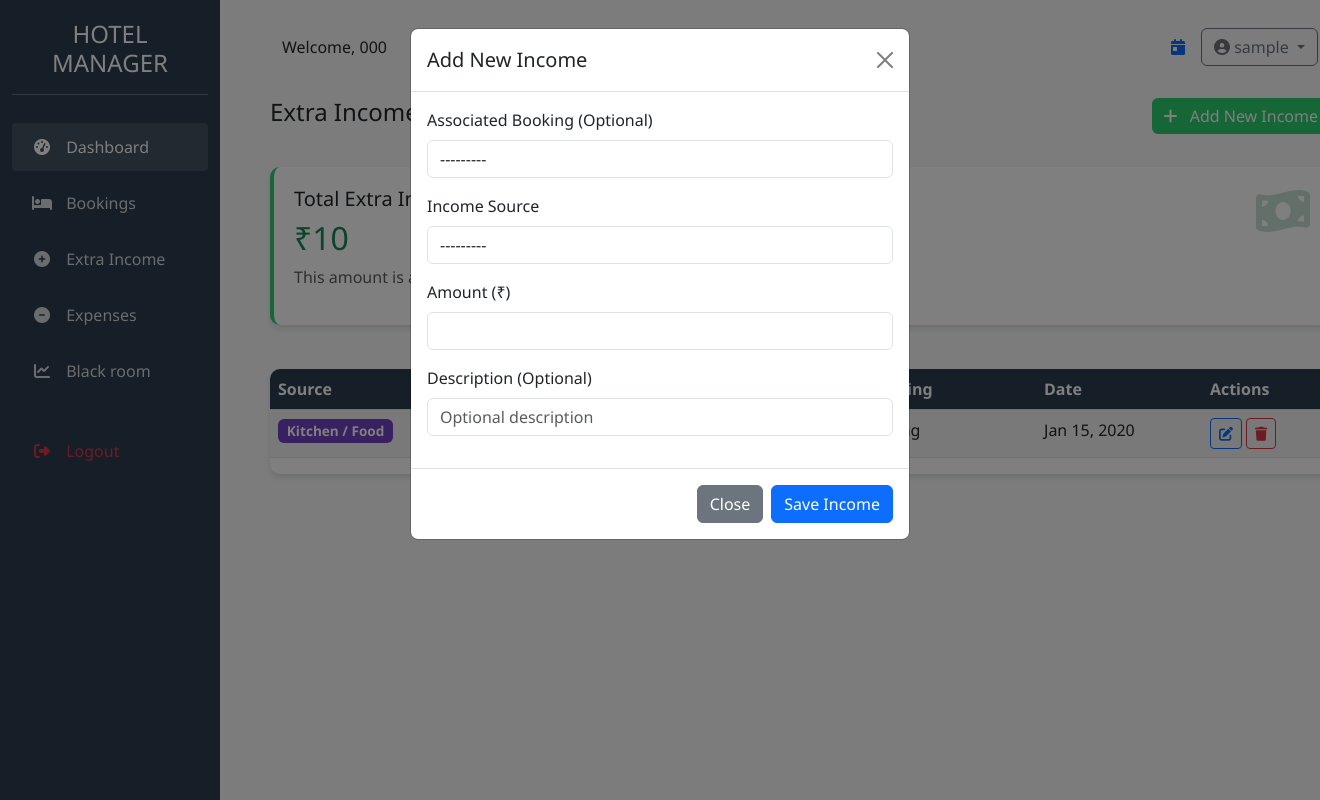
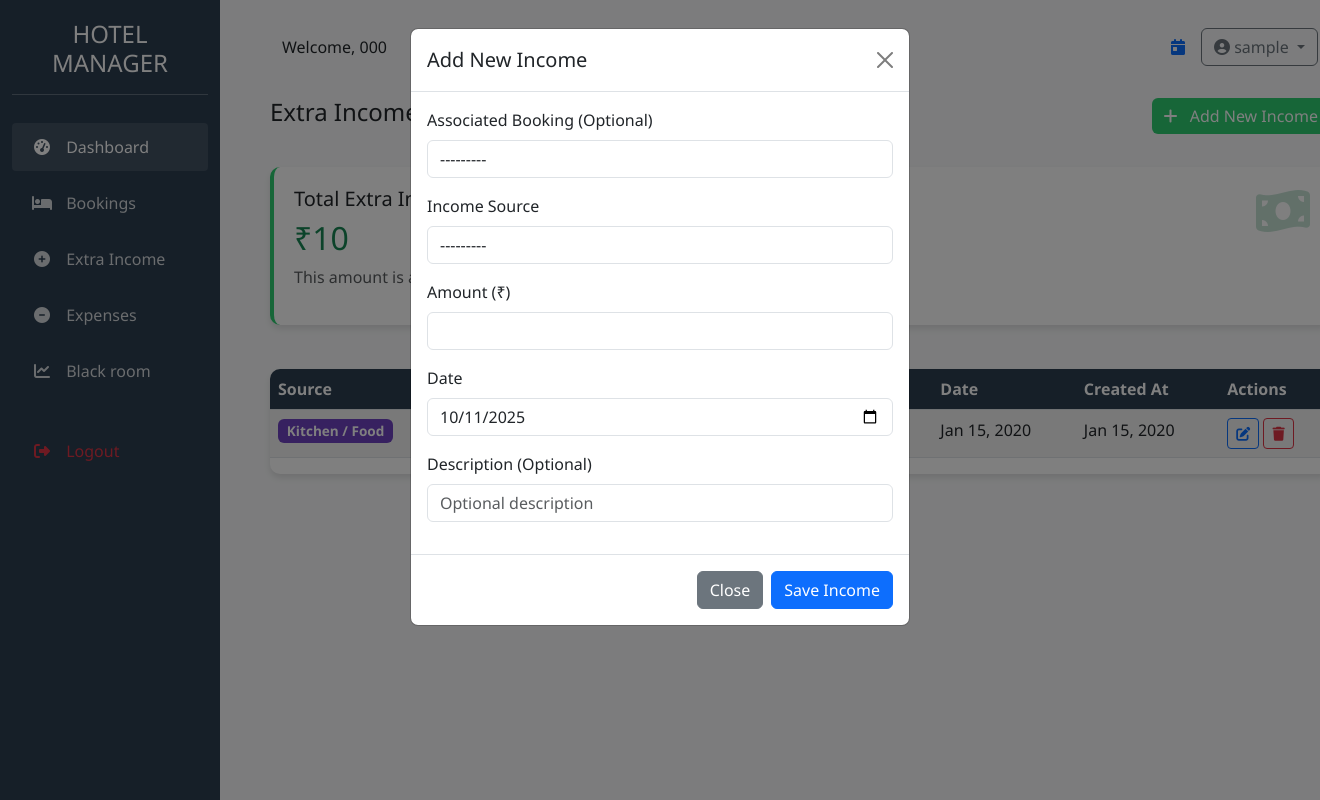
Before and after one commit to Sahil19004/coyos, a Django app: page /extra-income/ in a window 1320 px wide, after a click on "Add New Income". Run offline with Django 5.2, Linux system fonts and the light colour scheme; a user stored in the database is signed in; tables that the repository leaves empty hold one stand-in row (values such as "Sample post").

Commit message:
update with date logic

```diff
--- a/app/forms.py
+++ b/app/forms.py
@@ -18,6 +18,15 @@ class BookingForm(forms.ModelForm):
             'not_in_qr': forms.CheckboxInput(attrs={'class': 'form-check-input'}),
         }
 class ExtraIncomeForm(forms.ModelForm):
+    date = forms.DateField(
+        widget=forms.DateInput(attrs={
+            'type': 'date',
+            'class': 'form-control'
+        }),
+        initial=timezone.now,
+        label='Date'
+    )
+
     def __init__(self, *args, **kwargs):
         self.hotel = kwargs.pop('hotel', None)
         super().__init__(*args, **kwargs)
@@ -28,7 +37,7 @@ class ExtraIncomeForm(forms.ModelForm):
 
     class Meta:
         model = ExtraIncome
-        fields = ['booking', 'source', 'amount', 'description']
+        fields = ['booking', 'source', 'amount', 'date', 'description']
         widgets = {
             'booking': forms.Select(attrs={'class': 'form-control'}),
             'source': forms.Select(attrs={'class': 'form-control'}),
@@ -39,22 +48,39 @@ class ExtraIncomeForm(forms.ModelForm):
             'booking': 'Associated Booking (Optional)',
             'source': 'Income Source',
             'amount': 'Amount (₹)',
+            'date': 'Date',
             'description': 'Description',
         }
 
 
 
 class DailyExpenseForm(forms.ModelForm):
+    date = forms.DateField(
+        widget=forms.DateInput(attrs={
+            'type': 'date',
+            'class': 'form-control'
+        }),
+        initial=timezone.now,
+        label='Date'
+    )
+
     class Meta:
         model = DailyExpense
-        fields = ['expense_type', 'amount', 'description']
+        fields = ['expense_type', 'amount', 'date', 'description']
         widgets = {
             'expense_type': forms.Select(attrs={'class': 'form-control'}),
             'amount': forms.NumberInput(attrs={'class': 'form-control', 'step': '0.01', 'min': '0.01'}),
             'description': forms.TextInput(attrs={'class': 'form-control', 'placeholder': 'Enter expense description'}),
         }
+        labels = {
+            'expense_type': 'Expense Type',
+            'amount': 'Amount (₹)',
+            'date': 'Date',
+            'description': 'Description',
+        }
 
     def __init__(self, *args, **kwargs):
         super().__init__(*args, **kwargs)
         for field_name, field in self.fields.items():
-            field.widget.attrs['class'] = 'form-control'
+            if 'class' not in field.widget.attrs:
+                field.widget.attrs['class'] = 'form-control'
--- a/app/models.py
+++ b/app/models.py
@@ -81,6 +81,7 @@ class ExtraIncome(models.Model):
     hotel = models.ForeignKey(Hotel, on_delete=models.CASCADE,null=True,blank=True)
     booking=models.ForeignKey(Booking,on_delete=models.CASCADE,null=True,blank=True)
     source = models.CharField(max_length=20, choices=INCOME_SOURCE_CHOICES)
+    date = models.DateField(default=timezone.now)
     amount = models.DecimalField(max_digits=10, decimal_places=2, validators=[MinValueValidator(Decimal('0.01'))])
     description = models.CharField(max_length=200, blank=True, null=True)
     created_at = models.DateTimeField(auto_now_add=True)
@@ -105,6 +106,7 @@ class DailyExpense(models.Model):
     hotel = models.ForeignKey(Hotel, on_delete=models.CASCADE, related_name='expenses')
     expense_type = models.CharField(max_length=20, choices=EXPENSE_TYPE_CHOICES)
     amount = models.DecimalField(max_digits=10, decimal_places=2, validators=[MinValueValidator(Decimal('0.01'))])
+    date = models.DateField(default=timezone.now)  # Add this line
     description = models.CharField(max_length=200, blank=True, null=True)
     created_at = models.DateTimeField(auto_now_add=True)
 
@@ -155,6 +157,7 @@ class SimpleBooking(models.Model):
     hotel = models.ForeignKey(Hotel, on_delete=models.CASCADE, null=True, blank=True)
     guest_name = models.CharField(max_length=200)
     booking_amount = models.DecimalField(max_digits=10, decimal_places=2, validators=[MinValueValidator(Decimal('0.01'))])
+    booking_date = models.DateField(default=timezone.now)  # NEW FIELD
     extra_income = models.CharField(max_length=10, null=True, blank=True)
     created_at = models.DateTimeField(auto_now_add=True)
 
--- a/app/views.py
+++ b/app/views.py
@@ -93,16 +93,16 @@ def dashboard(request):
         booking_date=today
     )
 
-    # Today's extra income
+    # Today's extra income - CHANGED to use date field
     today_extra_income = ExtraIncome.objects.filter(
         hotel=hotel,
-        created_at__date=today
+        date=today
     ).aggregate(total=Sum('amount'))['total'] or Decimal('0.00')
 
-    # Today's expenses
+    # Today's expenses - CHANGED to use date field
     today_expenses = DailyExpense.objects.filter(
         hotel=hotel,
-        created_at__date=today
+        date=today
     ).aggregate(total=Sum('amount'))['total'] or Decimal('0.00')
 
     # Calculate today's revenue (bookings + extra income - expenses)
@@ -184,18 +184,18 @@ def dashboard(request):
     # Track if there's excess (negative due means OYO owes you money)
     excess_amount = abs(due_to_oyo) if due_to_oyo < 0 else Decimal('0.00')
 
-    # Extra income for filtered period
+    # Extra income for filtered period - CHANGED to use date field
     extra_income = ExtraIncome.objects.filter(
         hotel=hotel,
-        created_at__date__gte=start_date,
-        created_at__date__lte=end_date
+        date__gte=start_date,
+        date__lte=end_date
     ).aggregate(total=Sum('amount'))['total'] or Decimal('0.00')
 
-    # Expenses for filtered period
+    # Expenses for filtered period - CHANGED to use date field
     expenses = DailyExpense.objects.filter(
         hotel=hotel,
-        created_at__date__gte=start_date,
-        created_at__date__lte=end_date
+        date__gte=start_date,
+        date__lte=end_date
     ).aggregate(total=Sum('amount'))['total'] or Decimal('0.00')
 
     # Calculate net profit for filtered period
@@ -563,8 +563,8 @@ def extra_income(request):
     else:
         form = ExtraIncomeForm(hotel=hotel)
 
-    # Get all extra incomes for this hotel
-    incomes = ExtraIncome.objects.filter(hotel=hotel).order_by('-created_at')
+    # Get all extra incomes for this hotel, ordered by date first, then created_at
+    incomes = ExtraIncome.objects.filter(hotel=hotel).order_by('-date', '-created_at')
 
     # Calculate total extra income
     total_income = incomes.aggregate(total=models.Sum('amount'))['total'] or Decimal('0.00')
@@ -601,6 +601,11 @@ def update_extra_income(request):
         income_instance.source = request.POST.get('source')
         income_instance.description = request.POST.get('description')
 
+        # Update date field
+        date_value = request.POST.get('date')
+        if date_value:
+            income_instance.date = date_value
+
         # Update booking if provided
         booking_id = request.POST.get('booking')
         if booking_id:
@@ -625,7 +630,7 @@ def update_extra_income(request):
         messages.error(request, "You don't have permission to edit this income.")
         return redirect('extra_income')
     except ValueError as e:
-        messages.error(request, "Invalid amount format.")
+        messages.error(request, "Invalid amount or date format.")
         return redirect('extra_income')
     except Exception as e:
         messages.error(request, f"An error occurred: {str(e)}")
@@ -698,9 +703,6 @@ def update_all_bookings_extra_income(hotel):
 
     except Exception as e:
         print(f"Error updating all bookings extra income: {e}")
-
-
-
 @login_required
 def expenses(request):
     try:
@@ -723,8 +725,8 @@ def expenses(request):
     else:
         form = DailyExpenseForm()
 
-    # Get all expenses for this hotel
-    expenses = DailyExpense.objects.filter(hotel=hotel).order_by('-created_at')
+    # Get all expenses for this hotel, ordered by date first, then created_at
+    expenses = DailyExpense.objects.filter(hotel=hotel).order_by('-date', '-created_at')
 
     # Calculate total expenses by category
     expense_categories = {
@@ -767,6 +769,11 @@ def update_expense(request):
         expense_instance.expense_type = request.POST.get('expense_type')
         expense_instance.description = request.POST.get('description')
 
+        # Update date field
+        date_value = request.POST.get('date')
+        if date_value:
+            expense_instance.date = date_value
+
         expense_instance.save()
 
         messages.success(request, f'Expense updated successfully!')
@@ -776,7 +783,7 @@ def update_expense(request):
         messages.error(request, "You don't have permission to edit this expense.")
         return redirect('expenses')
     except ValueError as e:
-        messages.error(request, "Invalid amount format.")
+        messages.error(request, "Invalid amount or date format.")
         return redirect('expenses')
 
 @login_required
@@ -798,7 +805,7 @@ from django.utils import timezone
 from datetime import date, datetime, timedelta
 from decimal import Decimal
 from .models import Hotel, SimpleBooking
-
+@login_required
 def blackroom(request):
     # Get current hotel
     hotel = get_object_or_404(Hotel, id=request.user.hotel.id)
@@ -824,12 +831,12 @@ def blackroom(request):
     if start_date > end_date:
         start_date = end_date
 
-    # Get filtered bookings
+    # Get filtered bookings - UPDATED: Use booking_date instead of created_at
     simple_bookings = SimpleBooking.objects.filter(
         hotel=hotel,
-        created_at__date__gte=start_date,
-        created_at__date__lte=end_date
-    ).order_by('-created_at')
+        booking_date__gte=start_date,
+        booking_date__lte=end_date
+    ).order_by('-booking_date', '-created_at')
 
     # Calculate summary statistics for filtered period
     total_bookings = simple_bookings.count()
@@ -850,8 +857,8 @@ def blackroom(request):
 
         monthly_bookings = SimpleBooking.objects.filter(
             hotel=hotel,
-            created_at__date__gte=month_start,
-            created_at__date__lte=month_end
+            booking_date__gte=month_start,
+            booking_date__lte=month_end
         )
 
         month_revenue = monthly_bookings.aggregate(Sum('booking_amount'))['booking_amount__sum'] or Decimal('0.00')
@@ -882,7 +889,7 @@ def blackroom(request):
         day_date = timezone.now().date().replace(day=i)
         day_bookings = SimpleBooking.objects.filter(
             hotel=hotel,
-            created_at__date=day_date
+            booking_date=day_date
         )
         day_revenue = day_bookings.aggregate(Sum('booking_amount'))['booking_amount__sum'] or Decimal('0.00')
         day_extra_income = day_bookings.aggregate(Sum('extra_income'))['extra_income__sum'] or Decimal('0.00')
@@ -891,6 +898,7 @@ def blackroom(request):
     if request.method == 'POST':
         # Handle form submission for new booking
         guest_name = request.POST.get('guest_name')
+        booking_date = request.POST.get('booking_date')  # NEW: Get booking date
         booking_amount = request.POST.get('booking_amount')
         extra_income = request.POST.get('extra_income', '0.00')
 
@@ -899,6 +907,7 @@ def blackroom(request):
             booking = SimpleBooking(
                 hotel=hotel,
                 guest_name=guest_name,
+                booking_date=datetime.strptime(booking_date, '%Y-%m-%d').date(),  # NEW: Parse booking date
                 booking_amount=Decimal(booking_amount),
                 extra_income=Decimal(extra_income)
             )
@@ -923,12 +932,14 @@ def blackroom(request):
     }
     return render(request, 'simplebook.html', context)
 
+
 def edit_simple_booking(request, booking_id):
     booking = get_object_or_404(SimpleBooking, id=booking_id)
 
     if request.method == 'POST':
         # Handle form submission for editing
         booking.guest_name = request.POST.get('guest_name')
+        booking.booking_date = datetime.strptime(request.POST.get('booking_date'), '%Y-%m-%d').date()  # NEW: Update booking date
         booking.booking_amount = request.POST.get('booking_amount')
         booking.extra_income = request.POST.get('extra_income', '0.00')
 
@@ -938,6 +949,7 @@ def edit_simple_booking(request, booking_id):
             return redirect('blackroom')
         except Exception as e:
             messages.error(request, f'Error updating booking: {str(e)}')
+            return redirect('blackroom')
 
     return redirect('blackroom')
 
--- a/templates/extra_income.html
+++ b/templates/extra_income.html
@@ -239,6 +239,7 @@
             <th>Description</th>
             <th>Associated Booking</th>
             <th>Date</th>
+            <th>Created At</th>
             <th>Actions</th>
         </tr>
     </thead>
@@ -259,6 +260,7 @@
                     -
                 {% endif %}
             </td>
+            <td>{{ income.date|date:"M d, Y" }}</td>
             <td>{{ income.created_at|date:"M d, Y" }}</td>
             <td>
                 <button class="btn btn-sm btn-outline-primary edit-income-btn"
@@ -266,7 +268,8 @@
                         data-income-source="{{ income.source }}"
                         data-income-amount="{{ income.amount }}"
                         data-income-description="{{ income.description|default:'' }}"
-                                                    data-income-booking="{{ income.booking.id|default:'' }}">
+                        data-income-booking="{{ income.booking.id|default:'' }}"
+                        data-income-date="{{ income.date|date:'Y-m-d' }}">
                     <i class="fas fa-edit"></i>
                 </button>
                 <a href="{% url 'delete_extra_income' income.id %}" class="btn btn-sm btn-outline-danger" onclick="return confirm('Are you sure you want to delete this income entry?')">
@@ -276,7 +279,7 @@
         </tr>
         {% empty %}
         <tr>
-                                        <td colspan="6" class="text-center py-4">No extra income entries found.</td>
+            <td colspan="7" class="text-center py-4">No extra income entries found.</td>
         </tr>
         {% endfor %}
     </tbody>
@@ -321,6 +324,13 @@
                         {% endif %}
                     </div>
                     <div class="mb-3">
+                        <label for="id_date" class="form-label">Date</label>
+                        {{ form.date }}
+                        {% if form.date.errors %}
+                        <div class="text-danger">{{ form.date.errors }}</div>
+                        {% endif %}
+                    </div>
+                    <div class="mb-3">
                         <label for="id_description" class="form-label">Description (Optional)</label>
                         {{ form.description }}
                         {% if form.description.errors %}
@@ -337,7 +347,7 @@
     </div>
 </div>
 
-    <!-- Edit Income Modal -->
+<!-- Edit Income Modal - Add date field -->
 <div class="modal fade" id="editIncomeModal" tabindex="-1" aria-labelledby="editIncomeModalLabel" aria-hidden="true">
     <div class="modal-dialog">
         <div class="modal-content">
@@ -388,6 +398,10 @@
                         <input type="number" step="0.01" min="0.01" class="form-control" id="amount_change" name="amount_change" required>
                     </div>
                     <div class="mb-3">
+                        <label for="edit_date" class="form-label">Date</label>
+                        <input type="date" class="form-control" id="edit_date" name="date" required>
+                    </div>
+                    <div class="mb-3">
                         <label for="edit_description" class="form-label">Description (Optional)</label>
                         <input type="text" class="form-control" id="edit_description" name="description">
                     </div>
@@ -415,6 +429,7 @@
                 const amount = this.getAttribute('data-income-amount');
                 const description = this.getAttribute('data-income-description');
                 const bookingId = this.getAttribute('data-income-booking');
+                const date = this.getAttribute('data-income-date');
 
                 // Populate the form fields
                 document.getElementById('edit_income_id').value = incomeId;
@@ -422,6 +437,7 @@
                 document.getElementById('current_amount_display').textContent = amount;
                 document.getElementById('amount_change').value = '';
                 document.getElementById('edit_description').value = description;
+                document.getElementById('edit_date').value = date;
 
                 // Set the booking if it exists
                 if (bookingId) {
```
Also changed, not shown: templates/expense.html (+19 -4 lines), templates/simplebook.html (+20 -4 lines). Lines whose indentation alone changed are shown as unchanged.
